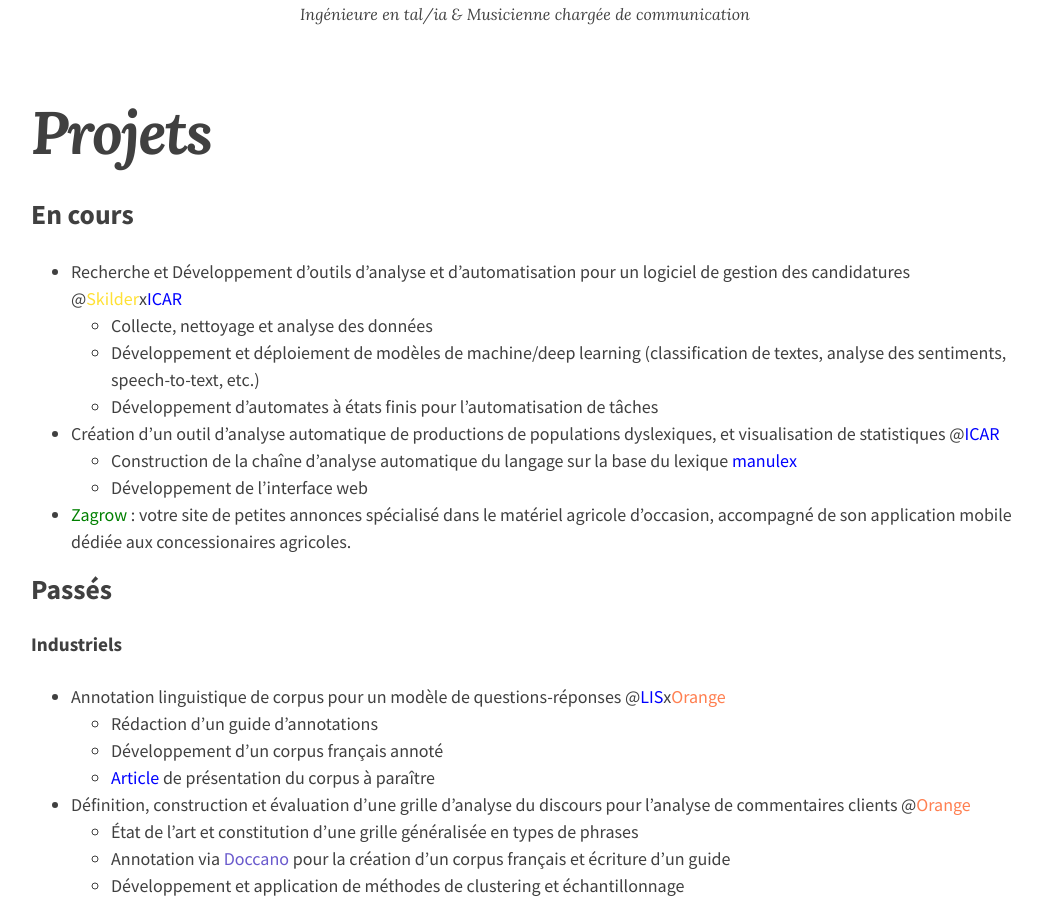
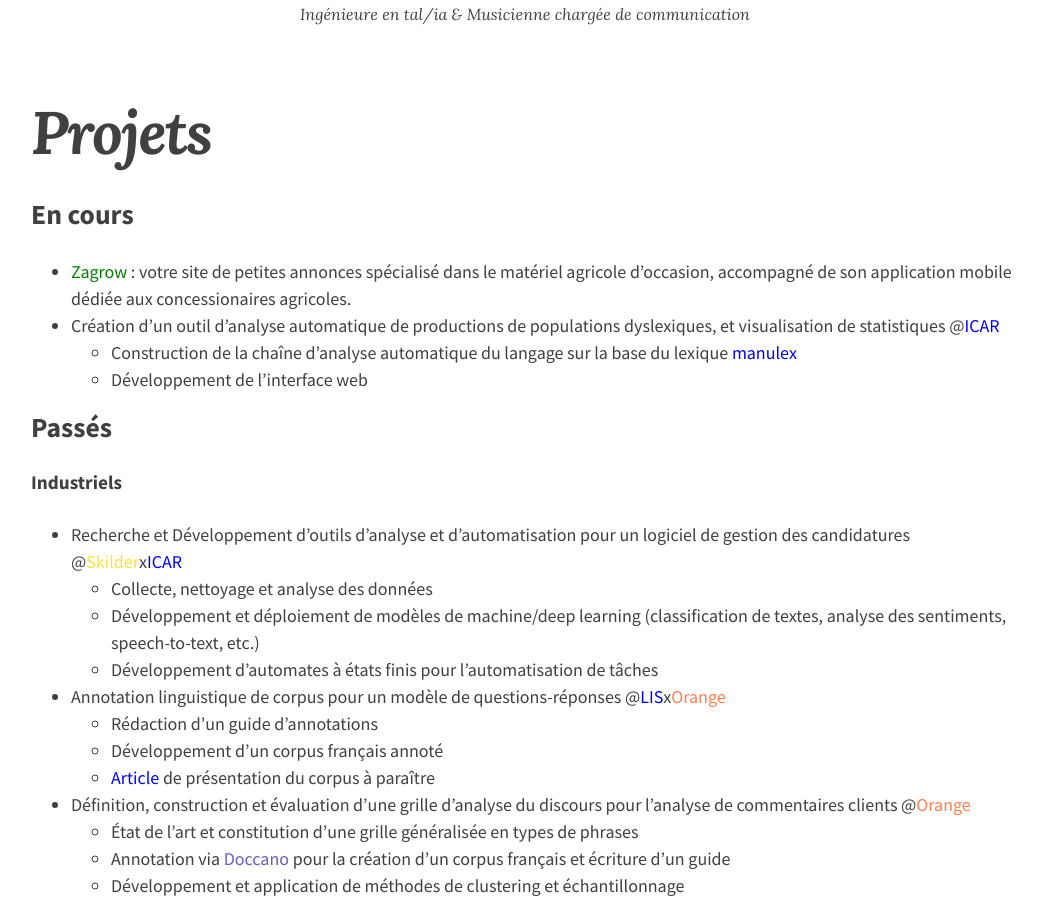
Before and after one commit to ludivinero/ludivinero.github.io, a Jekyll site: the page built from projets.md, in a window 1280 px wide and 900 px high, scrolled down 270 px. Shown: the whole window, without its empty margins (115-1157 px from the left). Built offline with Jekyll 4.4.1, drawn with Linux system fonts in a browser that asks for light colours; nearby versions of some CDN libraries.

Commit message:
Update projets.md

```diff
--- a/projets.md
+++ b/projets.md
@@ -7,17 +7,17 @@ entries_layout: list
 ---
 
 ## En cours
+- <a href="https://zagrow.fr/" style="color:green; text-decoration:none;">Zagrow</a> : votre site de petites annonces spécialisé dans le matériel agricole d'occasion, accompagné de son application mobile dédiée aux concessionaires agricoles.
+- Création d'un outil d'analyse automatique de productions de populations dyslexiques, et visualisation de statistiques @<a href="http://icar.cnrs.fr/recherche/interactions-cognitions/equipe-12/" style="color:blue; text-decoration:none;">ICAR</a>
+  - Construction de la chaîne d'analyse automatique du langage sur la base du lexique <a href="http://www.manulex.org/fr/home.html" style="color:blue; text-decoration:none;">manulex</a>
+  - Développement de l'interface web
+
+## Passés
+#### Industriels
 - Recherche et Développement d'outils d'analyse et d'automatisation pour un logiciel de gestion des candidatures @<a href="https://skilder.fr" style="color:#ffe135; text-decoration:none;">Skilder</a>x<a href="http://icar.cnrs.fr/recherche/interactions-cognitions/equipe-12/" style="color:blue; text-decoration:none;">ICAR</a>
   - Collecte, nettoyage et analyse des données
   - Développement et déploiement de modèles de machine/deep learning (classification de textes, analyse des sentiments, speech-to-text, etc.)
   - Développement d'automates à états finis pour l'automatisation de tâches
-- Création d'un outil d'analyse automatique de productions de populations dyslexiques, et visualisation de statistiques @<a href="http://icar.cnrs.fr/recherche/interactions-cognitions/equipe-12/" style="color:blue; text-decoration:none;">ICAR</a>
-  - Construction de la chaîne d'analyse automatique du langage sur la base du lexique <a href="http://www.manulex.org/fr/home.html" style="color:blue; text-decoration:none;">manulex</a>
-  - Développement de l'interface web
-- <a href="https://zagrow.fr/" style="color:green; text-decoration:none;">Zagrow</a> : votre site de petites annonces spécialisé dans le matériel agricole d'occasion, accompagné de son application mobile dédiée aux concessionaires agricoles.
-
-## Passés
-#### Industriels
 - Annotation linguistique de corpus pour un modèle de questions-réponses @<a href="https://www.lis-lab.fr" style="color:blue; text-decoration:none;">LIS</a>x<a href="https://hellofuture.orange.com/fr/" style="color:coral; text-decoration:none;">Orange</a>
   - Rédaction d'un guide d'annotations
   - Développement d'un corpus français annoté
```
